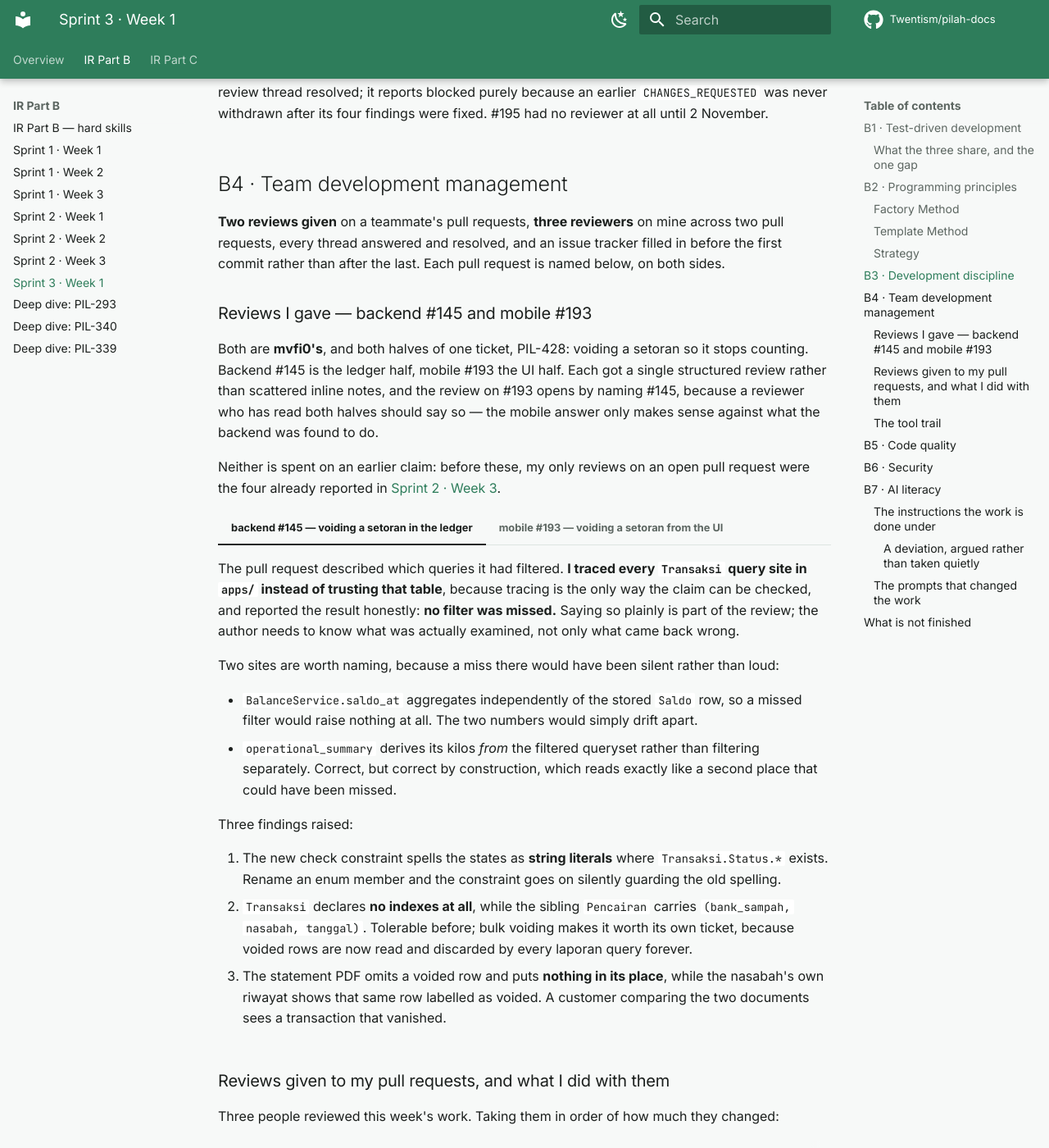
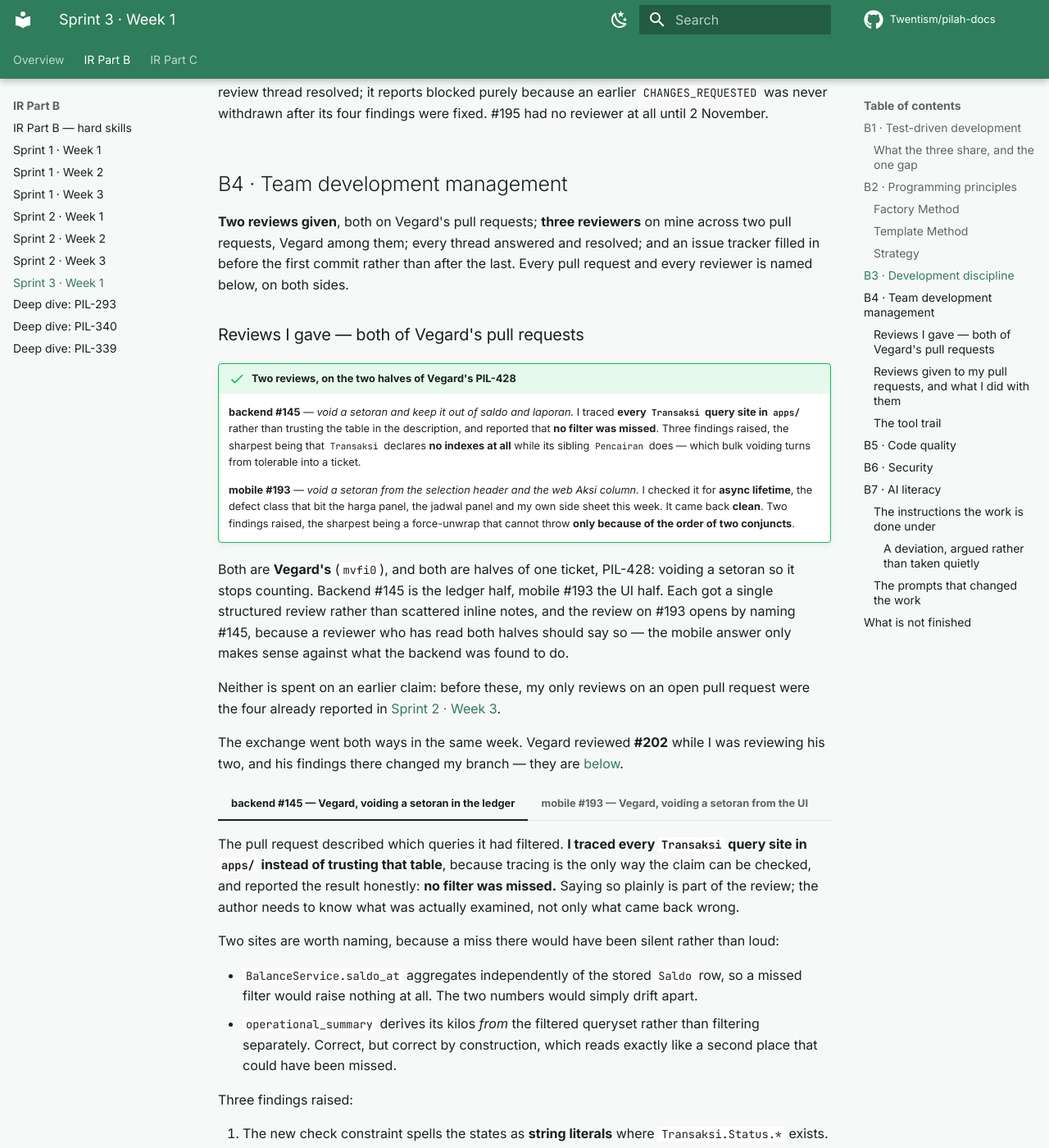
Before and after one commit to Twentism/pilah-docs, an MkDocs documentation site: the page built from docs/ir/b/s3-w1.md, in a window 1280 px wide and 1400 px high, scrolled down 7317 px. Shown: the whole window at 82% size. Built offline with MkDocs 1.6.1 and Material for MkDocs 9.7.7, drawn with Linux system fonts in a browser that asks for light colours; comment, search, counter and statistics services are not loaded; some of the changed text lies outside the part shown.

Commit message:
docs(ir): name Vegard in B4 and lead with the two reviews given
The two reviews given were labelled by GitHub handle only. `mvfi0` is
Muhammad Vegard, confirmed from the account, so both are Vegard's pull
requests and the page now says so in the heading, the tab titles and the
body.

The pair is also lifted into a highlighted callout at the top of B4
instead of being buried in collapsed tabs, carrying the headline of each:
on backend #145, that every Transaksi query site in apps/ was traced
rather than taken on trust, with no filter missed, and that Transaksi
declares no indexes while its sibling Pencairan does; on mobile #193,
that it was checked for the async-lifetime class that bit three of my own
panels and came back clean, and the force-unwrap that cannot throw only
because of the order of two conjuncts.

The exchange was reciprocal in the same week and that is now stated:
Vegard reviewed #202 while I was reviewing his two, and his findings
changed my branch. The #202 tab names him too.

mkdocs build --strict -> clean; new cross-link anchor verified to resolve

```diff
--- a/docs/ir/b/s3-w1.md
+++ b/docs/ir/b/s3-w1.md
@@ -414,25 +414,45 @@ push, and screenshots of the affected viewports in the pull-request body.
 
 ## B4 · Team development management
 
-**Two reviews given** on a teammate's pull requests, **three reviewers** on
-mine across two pull requests, every thread answered and resolved, and an
-issue tracker filled in before the first commit rather than after the last.
-Each pull request is named below, on both sides.
+**Two reviews given**, both on Vegard's pull requests; **three reviewers** on
+mine across two pull requests, Vegard among them; every thread answered and
+resolved; and an issue tracker filled in before the first commit rather than
+after the last. Every pull request and every reviewer is named below, on both
+sides.
 
-### Reviews I gave — backend #145 and mobile #193
+### Reviews I gave — both of Vegard's pull requests
 
-Both are **mvfi0's**, and both halves of one ticket, PIL-428: voiding a setoran
-so it stops counting. Backend #145 is the ledger half, mobile #193 the UI half.
-Each got a single structured review rather than scattered inline notes, and
-the review on #193 opens by naming #145, because a reviewer who has read both
-halves should say so — the mobile answer only makes sense against what the
-backend was found to do.
+!!! success "Two reviews, on the two halves of **Vegard**'s PIL-428"
+    **backend #145** — *void a setoran and keep it out of saldo and laporan.*
+    I traced **every `Transaksi` query site in `apps/`** rather than trusting
+    the table in the description, and reported that **no filter was missed**.
+    Three findings raised, the sharpest being that `Transaksi` declares **no
+    indexes at all** while its sibling `Pencairan` does — which bulk voiding
+    turns from tolerable into a ticket.
+
+    **mobile #193** — *void a setoran from the selection header and the web
+    Aksi column.* I checked it for **async lifetime**, the defect class that
+    bit the harga panel, the jadwal panel and my own side sheet this week. It
+    came back **clean**. Two findings raised, the sharpest being a
+    force-unwrap that cannot throw **only because of the order of two
+    conjuncts**.
+
+Both are **Vegard's** (`mvfi0`), and both are halves of one ticket, PIL-428:
+voiding a setoran so it stops counting. Backend #145 is the ledger half,
+mobile #193 the UI half. Each got a single structured review rather than
+scattered inline notes, and the review on #193 opens by naming #145, because a
+reviewer who has read both halves should say so — the mobile answer only makes
+sense against what the backend was found to do.
 
 Neither is spent on an earlier claim: before these, my only reviews on an open
 pull request were the four already reported in
 [Sprint 2 · Week 3](s2-w3.md#b4-peer-review).
 
-=== "backend #145 — voiding a setoran in the ledger"
+The exchange went both ways in the same week. Vegard reviewed **#202** while I
+was reviewing his two, and his findings there changed my branch — they are
+[below](#reviews-given-to-my-pull-requests-and-what-i-did-with-them).
+
+=== "backend #145 — Vegard, voiding a setoran in the ledger"
 
     The pull request described which queries it had filtered. **I traced every
     `Transaksi` query site in `apps/` instead of trusting that table**, because
@@ -464,7 +484,7 @@ pull request were the four already reported in
        while the nasabah's own riwayat shows that same row labelled as voided.
        A customer comparing the two documents sees a transaction that vanished.
 
-=== "mobile #193 — voiding a setoran from the UI"
+=== "mobile #193 — Vegard, voiding a setoran from the UI"
 
     I went in looking for one defect class first: **async lifetime**, the bug
     that bit the harga panel, the jadwal panel and this week's own side sheet.
@@ -527,12 +547,13 @@ changed:
     Every thread was answered in the thread and resolved. Four distinct
     findings; all four fixed **test-first**, each with its own RED commit.
 
-=== "mobile #202 — HeraldoArman, mvfi0"
+=== "mobile #202 — HeraldoArman, Vegard"
 
     **HeraldoArman** approved with no blocking findings.
 
-    **mvfi0** left three inline comments: two findings and one positive
-    observation, and both findings were taken.
+    **Vegard** left three inline comments — two findings and one positive
+    observation — while I was reviewing his own two pull requests in the same
+    week. Both findings were taken.
 
     1. **The restore claim was too narrow, and he was right.** I had said the
        11 untouched `test/features/pengumuman/` suites were the guard that the
```
